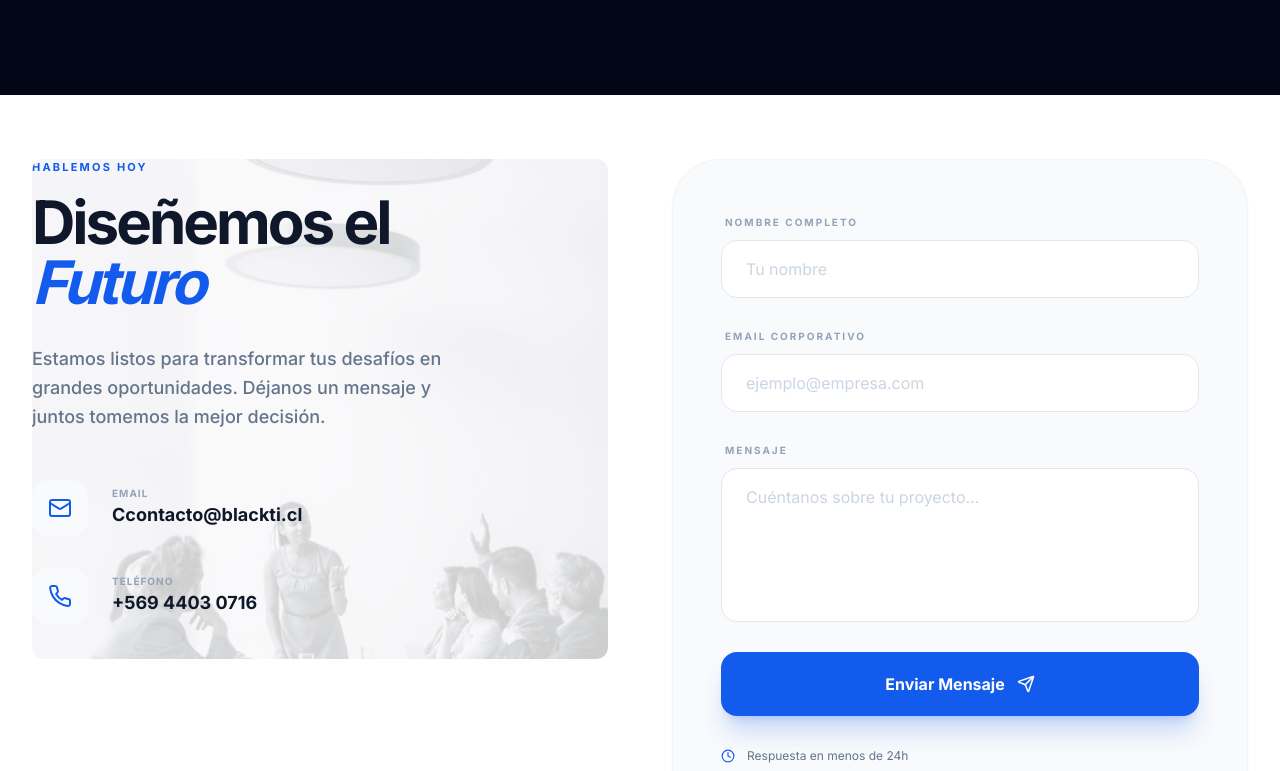
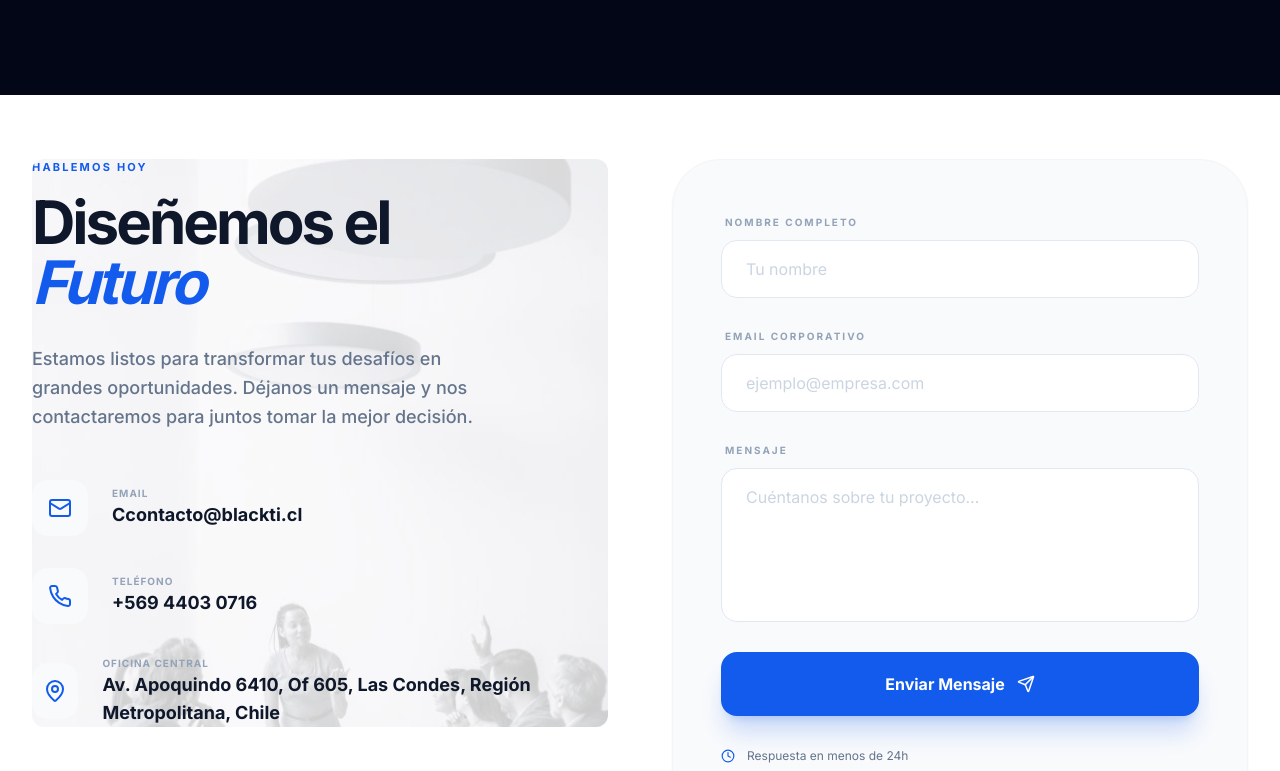
Before and after one commit to asinomas/paginaultima, a React (Vite) app in the folder Pagina_ultima/: page / in a window 1280 px wide. Shown: the part 8609-9380 px from the top of the page. Built offline with nearby package versions, Linux system fonts and the light colour scheme; no server answers.

Commit message:
Update ContactDetail.tsx

```diff
--- a/Pagina_ultima/src/components/ContactDetail.tsx
+++ b/Pagina_ultima/src/components/ContactDetail.tsx
@@ -30,18 +30,18 @@ const ContactDetail: React.FC = () => {
   };
 
   return (
-    <div className="bg-white min-h-screen pt-16 pb-24 antialiased">
+    <div className="bg-white pt-16 pb-24 antialiased">
       <div className="container mx-auto max-w-7xl px-6 lg:px-8">
         <div className="grid grid-cols-1 lg:grid-cols-2 gap-16 items-start">
 
           {/* COLUMNA IZQUIERDA - TEXTO + IMAGEN DE FONDO */}
-          <div className="relative max-h-[500px] overflow-hidden rounded-xl">
-            {/* Imagen de fondo limitada a 500px de alto */}
+          <div className="relative max-h-[702px] overflow-hidden rounded-xl">
+            {/* Imagen de fondo limitada a 702px de alto */}
             <div
               className="absolute inset-0 bg-cover bg-center opacity-20"
               style={{
                 backgroundImage: "url(/images/contact.webp)",
-                height: "500px",
+                height: "702px",
               }}
             ></div>
 
@@ -58,7 +58,7 @@ const ContactDetail: React.FC = () => {
 
               <p className="text-slate-500 text-lg mb-12 max-w-md leading-relaxed font-medium">
                 Estamos listos para transformar tus desafíos en grandes oportunidades.
-                Déjanos un mensaje y juntos tomemos la mejor decisión.
+                Déjanos un mensaje y nos contactaremos para juntos tomar la mejor decisión.
               </p>
 
               <div className="space-y-8">
```
